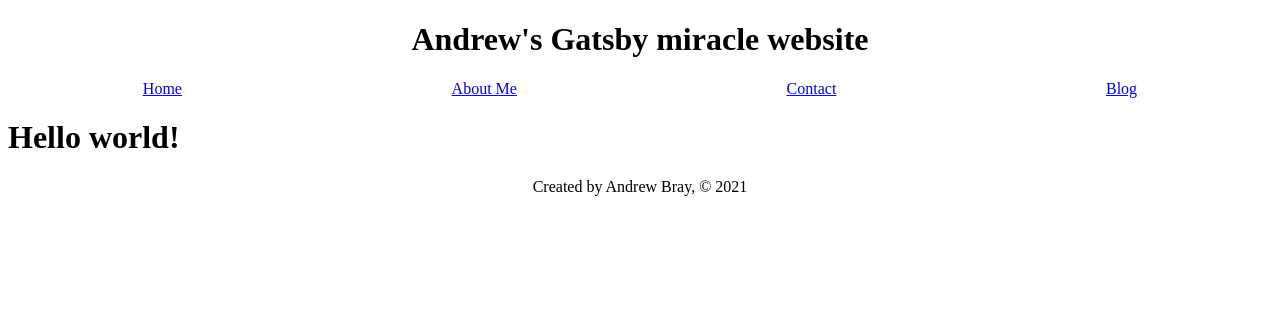
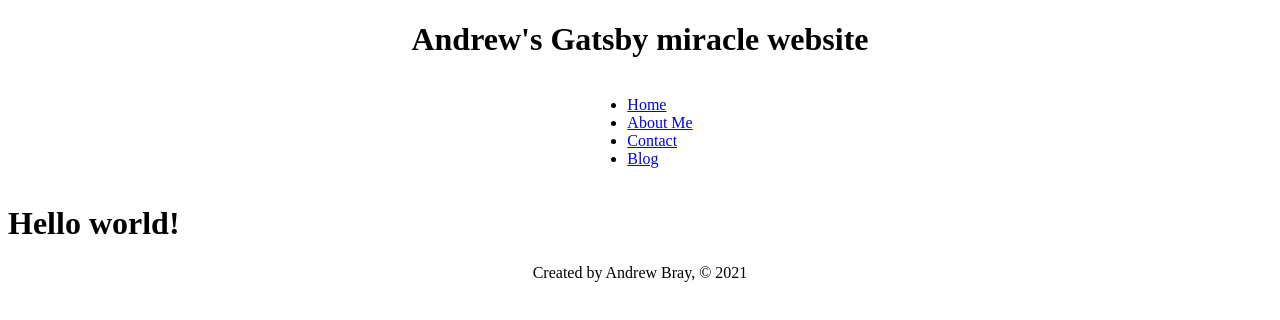
Before and after one commit to Andrew-Bray/gatsby-contentful-tutorial, a Gatsby site: page / in a window 1280 px wide. Built offline with nearby package versions, Linux system fonts and the light colour scheme; Gatsby itself is replaced by a stand-in of ours.

Commit message:
clisting header

```diff
--- a/src/components/header.js
+++ b/src/components/header.js
@@ -8,10 +8,13 @@ const Header = () => {
           <h1 style={{ textAlign: 'center'}}>Andrew's Gatsby miracle website</h1>
         </div>
         <div className="links" style={{ display: "flex", justifyContent: "space-around" }}>
-          <Link to='/'>Home</Link>
-          <Link to='/about'>About Me</Link>
-          <Link to='/contact'>Contact</Link>
-          <Link to='/blog'>Blog</Link>
+          <ul>
+            <li><Link to='/'>Home</Link></li>
+
+          <li><Link to='/about'>About Me</Link></li>
+          <li><Link to='/contact'>Contact</Link></li>
+          <li><Link to='/blog'>Blog</Link></li>
+        </ul>
         </div>
       </header>
     </>
```
